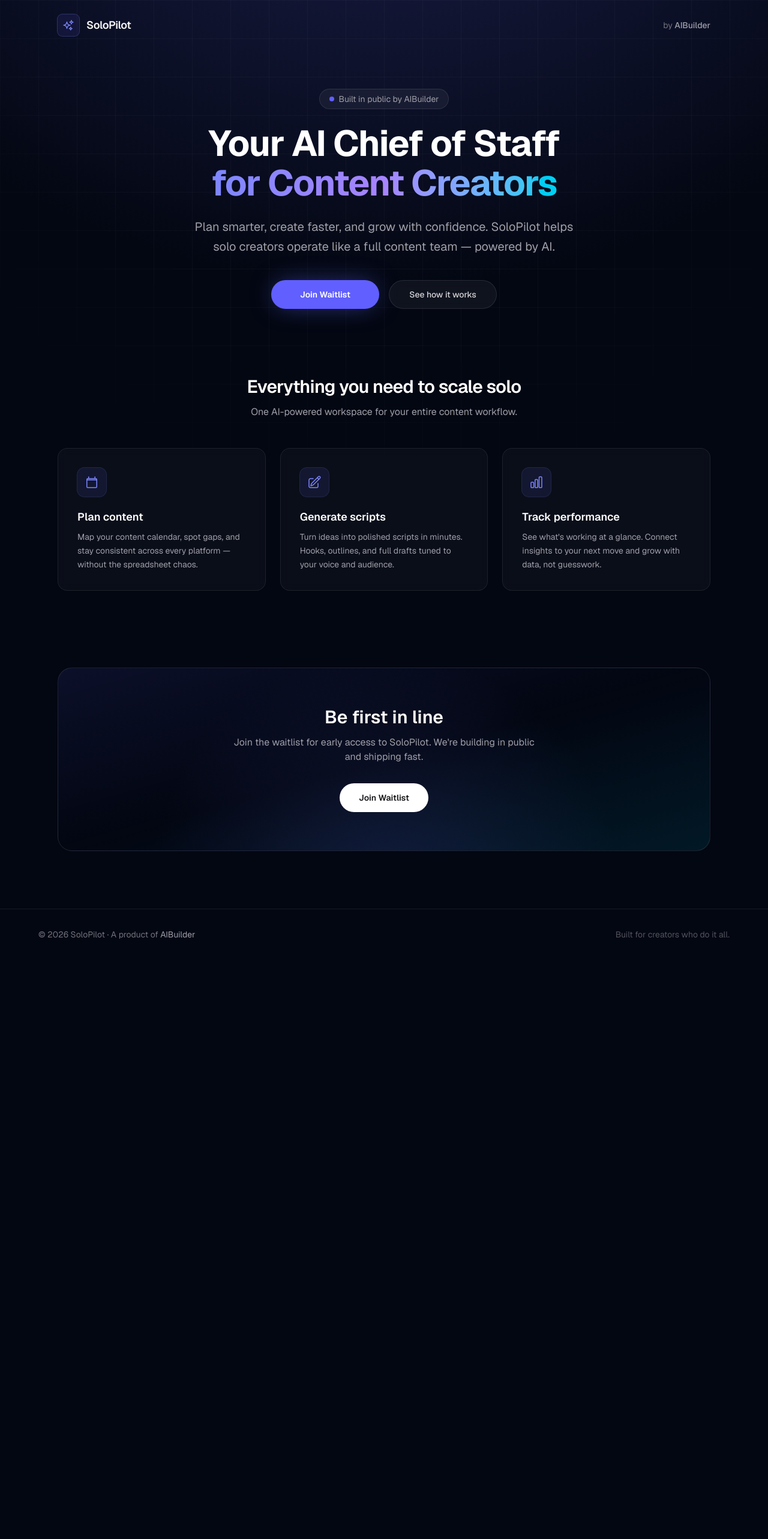
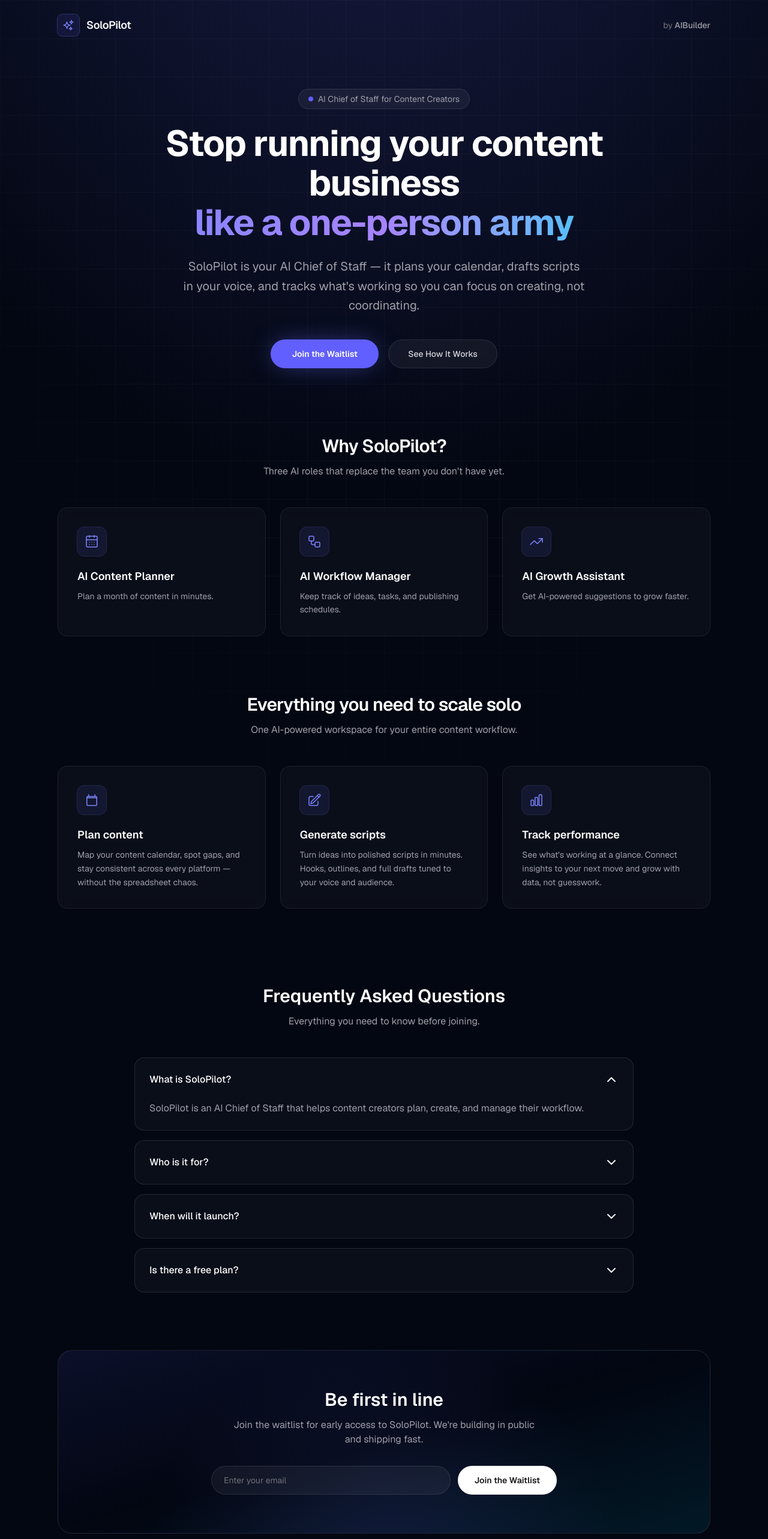
Before and after one commit to AIbuilder0718/solopilot, a Next.js app in the folder web/: page / in a window 1280 px wide. Shown: the top 2566 px of the page at 60% size. Before the commit the page ends 1600 px from the top, so only its background shows below. Built offline with nearby package versions, Linux system fonts and the light colour scheme; no server answers.

Commit message:
feat: add FAQ and Supabase-powered waitlist

```diff
--- a/web/app/page.tsx
+++ b/web/app/page.tsx
@@ -1,3 +1,30 @@
+import { CalendarDays, TrendingUp, Workflow } from "lucide-react";
+import type { LucideIcon } from "lucide-react";
+import Faq from "@/components/Faq";
+import WaitlistForm from "@/components/WaitlistForm";
+
+const whySoloPilot: {
+  title: string;
+  description: string;
+  icon: LucideIcon;
+}[] = [
+  {
+    title: "AI Content Planner",
+    description: "Plan a month of content in minutes.",
+    icon: CalendarDays,
+  },
+  {
+    title: "AI Workflow Manager",
+    description: "Keep track of ideas, tasks, and publishing schedules.",
+    icon: Workflow,
+  },
+  {
+    title: "AI Growth Assistant",
+    description: "Get AI-powered suggestions to grow faster.",
+    icon: TrendingUp,
+  },
+];
+
 const features = [
   {
     title: "Plan content",
@@ -70,6 +97,7 @@ const features = [
 ];
 
 export default function Home() {
+
   return (
     <div className="relative flex min-h-full flex-1 flex-col overflow-hidden">
       {/* Background */}
@@ -110,41 +138,73 @@ export default function Home() {
 
       <main className="flex flex-1 flex-col">
         {/* Hero */}
-        <section className="mx-auto flex w-full max-w-6xl flex-1 flex-col items-center justify-center px-6 pb-20 pt-12 text-center sm:px-8 sm:pb-28 sm:pt-16">
-          <div className="mb-6 inline-flex items-center gap-2 rounded-full border border-white/10 bg-white/5 px-4 py-1.5 text-sm text-zinc-400 backdrop-blur-sm">
+        <section className="mx-auto flex w-full max-w-6xl flex-1 flex-col items-center justify-center px-5 pb-20 pt-12 text-center sm:px-8 sm:pb-28 sm:pt-16">
+          <div className="mb-6 inline-flex items-center gap-2 rounded-full border border-white/10 bg-white/5 px-3.5 py-1.5 text-xs text-zinc-400 backdrop-blur-sm sm:px-4 sm:text-sm">
             <span className="relative flex h-2 w-2">
               <span className="absolute inline-flex h-full w-full animate-ping rounded-full bg-indigo-400 opacity-75" />
               <span className="relative inline-flex h-2 w-2 rounded-full bg-indigo-500" />
             </span>
-            Built in public by AIBuilder
+            AI Chief of Staff for Content Creators
           </div>
 
-          <h1 className="max-w-4xl text-4xl font-bold tracking-tight text-white sm:text-5xl md:text-6xl md:leading-[1.1]">
-            Your AI Chief of Staff
+          <h1 className="max-w-4xl text-[2rem] font-bold leading-[1.15] tracking-tight text-white sm:text-5xl md:text-6xl md:leading-[1.1]">
+            Stop running your content business
             <span className="block bg-gradient-to-r from-indigo-400 via-violet-400 to-cyan-400 bg-clip-text text-transparent">
-              for Content Creators
+              like a one-person army
             </span>
           </h1>
 
-          <p className="mt-6 max-w-2xl text-lg leading-relaxed text-zinc-400 sm:text-xl">
-            Plan smarter, create faster, and grow with confidence. SoloPilot
-            helps solo creators operate like a full content team — powered by
-            AI.
+          <p className="mt-5 max-w-2xl text-base leading-relaxed text-zinc-400 sm:mt-6 sm:text-lg md:text-xl">
+            SoloPilot is your AI Chief of Staff — it plans your calendar,
+            drafts scripts in your voice, and tracks what&apos;s working so you
+            can focus on creating, not coordinating.
           </p>
 
-          <div className="mt-10 flex flex-col items-center gap-4 sm:flex-row">
+          <div className="mt-8 flex w-full max-w-md flex-col gap-3 sm:mt-10 sm:max-w-none sm:w-auto sm:flex-row sm:items-center sm:justify-center sm:gap-4">
             <a
               href="#waitlist"
-              className="inline-flex h-12 min-w-[180px] items-center justify-center rounded-full bg-indigo-500 px-8 text-sm font-semibold text-white shadow-[0_0_40px_-8px_rgba(99,102,241,0.6)] transition-all hover:bg-indigo-400 hover:shadow-[0_0_50px_-8px_rgba(99,102,241,0.8)]"
+              className="inline-flex h-12 w-full items-center justify-center rounded-full bg-indigo-500 px-8 text-sm font-semibold text-white shadow-[0_0_40px_-8px_rgba(99,102,241,0.6)] transition-all hover:bg-indigo-400 hover:shadow-[0_0_50px_-8px_rgba(99,102,241,0.8)] sm:min-w-[180px] sm:w-auto"
             >
-              Join Waitlist
+              Join the Waitlist
             </a>
             <a
               href="#features"
-              className="inline-flex h-12 min-w-[180px] items-center justify-center rounded-full border border-white/10 bg-white/5 px-8 text-sm font-medium text-zinc-300 backdrop-blur-sm transition-colors hover:border-white/20 hover:bg-white/10"
+              className="inline-flex h-12 w-full items-center justify-center rounded-full border border-white/10 bg-white/5 px-8 text-sm font-medium text-zinc-300 backdrop-blur-sm transition-colors hover:border-white/20 hover:bg-white/10 sm:min-w-[180px] sm:w-auto"
             >
-              See how it works
+              See How It Works
             </a>
+          </div>
+        </section>
+
+        {/* Why SoloPilot */}
+        <section
+          id="why-solopilot"
+          className="mx-auto w-full max-w-6xl px-5 pb-16 sm:px-8 sm:pb-24"
+        >
+          <div className="mb-10 text-center sm:mb-12">
+            <h2 className="text-2xl font-semibold tracking-tight text-white sm:text-3xl">
+              Why SoloPilot?
+            </h2>
+            <p className="mt-3 text-sm text-zinc-400 sm:text-base">
+              Three AI roles that replace the team you don&apos;t have yet.
+            </p>
+          </div>
+
+          <div className="grid gap-5 sm:grid-cols-2 sm:gap-6 lg:grid-cols-3">
+            {whySoloPilot.map(({ title, description, icon: Icon }) => (
+              <article
+                key={title}
+                className="group relative rounded-2xl border border-white/8 bg-white/[0.03] p-6 backdrop-blur-sm transition-all duration-300 hover:-translate-y-1 hover:border-indigo-500/30 hover:bg-white/[0.05] hover:shadow-[0_8px_30px_-12px_rgba(99,102,241,0.4)] sm:p-8"
+              >
+                <div className="mb-5 inline-flex rounded-xl bg-indigo-500/10 p-3 text-indigo-400 ring-1 ring-indigo-400/20 transition-all duration-300 group-hover:scale-110 group-hover:bg-indigo-500/15 group-hover:text-indigo-300 group-hover:ring-indigo-400/40">
+                  <Icon className="h-6 w-6" strokeWidth={1.5} aria-hidden />
+                </div>
+                <h3 className="text-lg font-semibold text-white">{title}</h3>
+                <p className="mt-2 text-sm leading-relaxed text-zinc-400">
+                  {description}
+                </p>
+              </article>
+            ))}
           </div>
         </section>
 
@@ -182,6 +242,8 @@ export default function Home() {
           </div>
         </section>
 
+        <Faq />
+
         {/* Waitlist CTA */}
         <section
           id="waitlist"
@@ -199,12 +261,7 @@ export default function Home() {
               Join the waitlist for early access to SoloPilot. We&apos;re
               building in public and shipping fast.
             </p>
-            <a
-              href="#"
-              className="relative mt-8 inline-flex h-12 items-center justify-center rounded-full bg-white px-8 text-sm font-semibold text-zinc-900 transition-colors hover:bg-zinc-100"
-            >
-              Join Waitlist
-            </a>
+            <WaitlistForm />
           </div>
         </section>
       </main>
--- /dev/null
+++ b/web/components/Faq.tsx
@@ -0,0 +1,70 @@
+"use client";
+
+import { useState } from "react";
+import { ChevronDown } from "lucide-react";
+
+const faqs = [
+  {
+    question: "What is SoloPilot?",
+    answer: "SoloPilot is an AI Chief of Staff that helps content creators plan, create, and manage their workflow.",
+  },
+  {
+    question: "Who is it for?",
+    answer: "Solo creators, YouTubers, coaches, educators and anyone building a content business.",
+  },
+  {
+    question: "When will it launch?",
+    answer: "We're building in public. Join the waitlist for early access.",
+  },
+  {
+    question: "Is there a free plan?",
+    answer: "Yes. SoloPilot will launch with a generous free plan.",
+  },
+];
+
+export default function Faq() {
+  const [open, setOpen] = useState<number | null>(0);
+
+  return (
+    <section className="mx-auto w-full max-w-4xl px-6 pb-24 sm:px-8">
+      <div className="mb-12 text-center">
+        <h2 className="text-3xl font-semibold text-white">
+          Frequently Asked Questions
+        </h2>
+        <p className="mt-3 text-zinc-400">
+          Everything you need to know before joining.
+        </p>
+      </div>
+
+      <div className="space-y-4">
+        {faqs.map((faq, index) => (
+          <div
+            key={faq.question}
+            className="rounded-2xl border border-white/10 bg-white/[0.03]"
+          >
+            <button
+              className="flex w-full items-center justify-between p-6 text-left"
+              onClick={() => setOpen(open === index ? null : index)}
+            >
+              <span className="font-medium text-white">
+                {faq.question}
+              </span>
+
+              <ChevronDown
+                className={`transition-transform ${
+                  open === index ? "rotate-180" : ""
+                }`}
+              />
+            </button>
+
+            {open === index && (
+              <div className="px-6 pb-6 text-zinc-400">
+                {faq.answer}
+              </div>
+            )}
+          </div>
+        ))}
+      </div>
+    </section>
+  );
+}
--- /dev/null
+++ b/web/components/WaitlistForm.tsx
@@ -0,0 +1,73 @@
+"use client";
+
+import { FormEvent, useState } from "react";
+import { supabase } from "@/lib/supabase";
+
+export default function WaitlistForm() {
+  const [email, setEmail] = useState("");
+  const [message, setMessage] = useState("");
+  const [isLoading, setIsLoading] = useState(false);
+
+  async function handleSubmit(event: FormEvent<HTMLFormElement>) {
+    event.preventDefault();
+
+    const trimmedEmail = email.trim().toLowerCase();
+
+    if (!trimmedEmail || !trimmedEmail.includes("@")) {
+      setMessage("Please enter a valid email address.");
+      return;
+    }
+
+    setIsLoading(true);
+    setMessage("");
+
+    const { error } = await supabase
+      .from("waitlist")
+      .insert({ email: trimmedEmail });
+
+    setIsLoading(false);
+
+    if (error) {
+      if (error.code === "23505") {
+        setMessage("This email is already on the waitlist.");
+        return;
+      }
+
+      console.error(error);
+      setMessage("Something went wrong. Please try again.");
+      return;
+    }
+
+    setMessage("You're on the waitlist!");
+    setEmail("");
+  }
+
+  return (
+    <div className="relative mx-auto mt-8 w-full max-w-xl">
+      <form
+        onSubmit={handleSubmit}
+        className="flex flex-col gap-3 sm:flex-row"
+      >
+        <input
+          type="email"
+          value={email}
+          onChange={(event) => setEmail(event.target.value)}
+          placeholder="Enter your email"
+          disabled={isLoading}
+          required
+          className="h-12 flex-1 rounded-full border border-white/10 bg-white/5 px-5 text-sm text-white outline-none transition placeholder:text-zinc-500 focus:border-indigo-400/60 focus:bg-white/[0.07] disabled:cursor-not-allowed disabled:opacity-60"
+        />
+
+        <button
+          type="submit"
+          disabled={isLoading}
+          className="h-12 rounded-full bg-white px-7 text-sm font-semibold text-zinc-900 transition hover:bg-zinc-100 disabled:cursor-not-allowed disabled:opacity-60"
+        >
+          {isLoading ? "Joining..." : "Join the Waitlist"}
+        </button>
+      </form>
+
+      {message && <p className="mt-3 text-sm text-zinc-400">{message}</p>}
+    </div>
+  );
+}
--- /dev/null
+++ b/web/lib/supabase.ts
@@ -0,0 +1,10 @@
+import { createClient } from "@supabase/supabase-js";
+
+const supabaseUrl = process.env.NEXT_PUBLIC_SUPABASE_URL;
+const supabaseAnonKey = process.env.NEXT_PUBLIC_SUPABASE_ANON_KEY;
+
+if (!supabaseUrl || !supabaseAnonKey) {
+  throw new Error("Supabase environment variables are missing.");
+}
+
+export const supabase = createClient(supabaseUrl, supabaseAnonKey);
--- a/web/package.json
+++ b/web/package.json
@@ -9,6 +9,8 @@
     "lint": "eslint"
   },
   "dependencies": {
+    "@supabase/supabase-js": "^2.110.8",
+    "lucide-react": "^1.25.0",
     "next": "16.2.10",
     "react": "19.2.4",
     "react-dom": "19.2.4"
```
Also changed, not shown: 1 other file (tests, documents, lock files or other folders).
